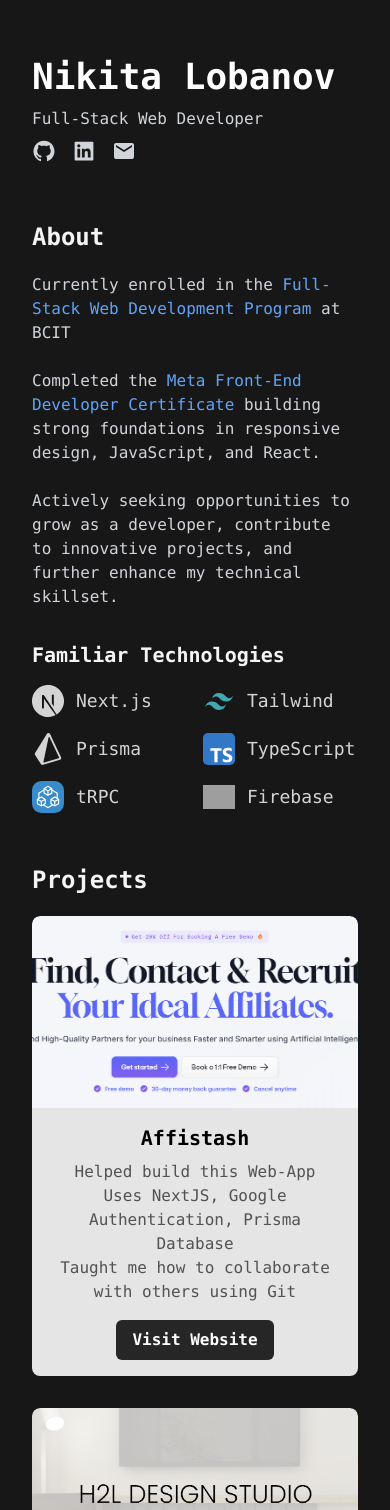
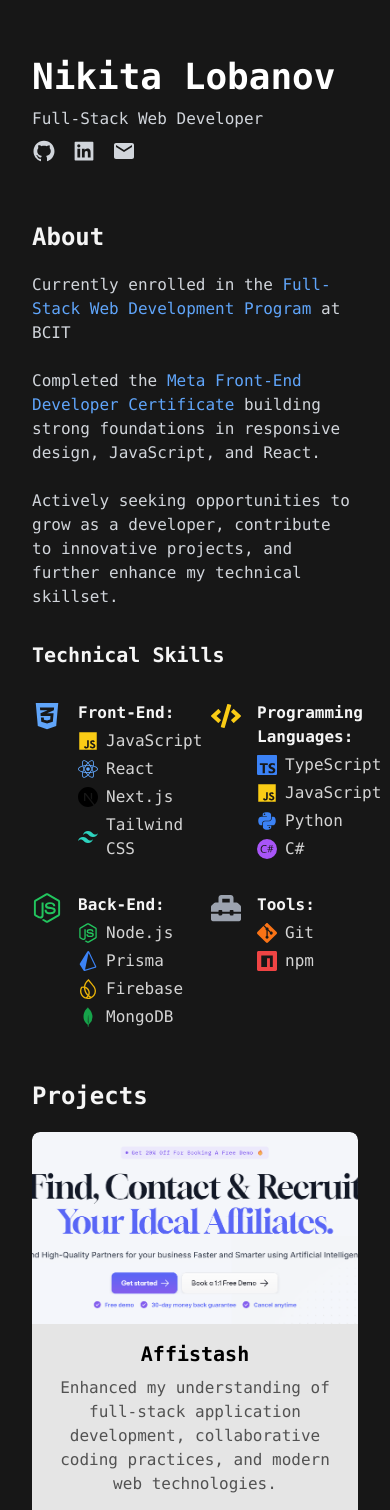
Before and after one commit to nikitalobanov12/nikita_lobanov_portfolio, a Next.js app: page / in a window 390 px wide. Shown: the top 1510 px of the page. Built offline with nearby package versions, Linux system fonts and the light colour scheme; grey boxes are pictures that could not be loaded.

Commit message:
added more content

```diff
--- a/src/app/components/about.tsx
+++ b/src/app/components/about.tsx
@@ -1,54 +1,96 @@
-import Image from 'next/image';
-import React from 'react'
-import Link from 'next/link';
+import React from 'react';
+import { FaReact, FaNodeJs, FaToolbox, FaJs, FaPython, FaCode, FaCss3Alt } from 'react-icons/fa';
+import { SiTypescript, SiNextdotjs, SiTailwindcss,  SiPrisma, SiFirebase, SiMongodb, SiGit, SiNpm, SiCsharp } from 'react-icons/si';
 
-export default function About(){
-  const stack = {
-    nextJS: {
-      name: "Next.js",
-      icon: <Image src="/nextjs.svg" alt="Next.js Logo" width={32} height={32} />,
+export default function About() {
+  const skills = [
+    {
+      category: "Front-End",
+      icon: <FaCss3Alt className="text-blue-400" />,
+      skills: [
+        { name: "JavaScript", icon: <FaJs className="text-yellow-400" /> },
+        { name: "React", icon: <FaReact className="text-blue-400" /> },
+        { name: "Next.js", icon: <SiNextdotjs className="text-black" /> },
+        { name: "Tailwind CSS", icon: <SiTailwindcss className="text-teal-400" /> },
+      ],
     },
-    tailwind: {
-      name: "Tailwind",
-      icon: <Image src="/tailwind.svg" alt="Tailwind CSS Logo" width={32} height={32} />,
+
+    {
+      category: "Programming Languages",
+      icon: <FaCode className="text-yellow-400" />,
+      skills: [
+        { name: "TypeScript", icon: <SiTypescript className="text-blue-500" /> },
+        { name: "JavaScript", icon: <FaJs className="text-yellow-400" /> },
+        { name: "Python", icon: <FaPython className="text-blue-500" /> },
+        { name: "C#", icon: <SiCsharp className="text-purple-500" /> },
+      ],
     },
-    prisma: {
-      name: "Prisma",
-      icon: <Image src="/prisma.svg" alt="Prisma Logo" width={32} height={32} />,
+    {
+      category: "Back-End",
+      icon: <FaNodeJs className="text-green-500" />,
+      skills: [
+        { name: "Node.js", icon: <FaNodeJs className="text-green-500" /> },
+        { name: "Prisma", icon: <SiPrisma className="text-blue-500" /> },
+        { name: "Firebase", icon: <SiFirebase className="text-yellow-500" /> },
+        { name: "MongoDB", icon: <SiMongodb className="text-green-600" /> },
+      ],
     },
-    typescript: {
-      name: "TypeScript",
-      icon: <Image src="/typescript.svg" alt="TypeScript Logo" width={32} height={32} />,
+    {
+      category: "Tools",
+      icon: <FaToolbox className="text-gray-400" />,
+      skills: [
+        { name: "Git", icon: <SiGit className="text-orange-500" /> },
+        { name: "npm", icon: <SiNpm className="text-red-500" /> },
+      ],
     },
-    tRPC: {
-      name: "tRPC",
-      icon: <Image src="/trpc.svg" alt="tRPC Logo" width={32} height={32} />,
-    },
-    firebase: {
-      name: "Firebase",
-      icon: <Image src="/firebase.svg" alt="Firebase Logo" width={32} height={32} />,
-    }
-  };
+  ];
 
   return (
     <>
       <section>
         <h2 className="text-2xl font-semibold leading-relaxed text-neutral-100">About</h2>
         <p className="md:text-lg mt-4">
-          Currently enrolled in the <Link href={"https://www.bcit.ca/programs/full-stack-web-development-diploma-full-time-7540dipma/"} className='text-blue-400 hover:text-blue-600 transition-all'>Full-Stack Web Development Program</Link> at BCIT
-          <br /><br />
-          Completed the <Link href={"https://www.coursera.org/professional-certificates/meta-front-end-developer"} className='text-blue-400 hover:text-blue-600 transition-all'> Meta Front-End Developer Certificate </Link> building strong foundations in responsive design, JavaScript, and React.
-          <br /><br />
-          Actively seeking opportunities to grow as a developer, contribute to innovative projects, and further enhance my technical skillset.
+          Currently enrolled in the{" "}
+          <a
+            href="https://www.bcit.ca/programs/full-stack-web-development-diploma-full-time-7540dipma/"
+            className="text-blue-400 hover:text-blue-600 transition-all"
+          >
+            Full-Stack Web Development Program
+          </a>{" "}
+          at BCIT
+          <br />
+          <br />
+          Completed the{" "}
+          <a
+            href="https://www.coursera.org/professional-certificates/meta-front-end-developer"
+            className="text-blue-400 hover:text-blue-600 transition-all"
+          >
+            Meta Front-End Developer Certificate
+          </a>{" "}
+          building strong foundations in responsive design, JavaScript, and React.
+          <br />
+          <br />
+          Actively seeking opportunities to grow as a developer, contribute to innovative projects, and further enhance my
+          technical skillset.
         </p>
       </section>
       <section>
-        <h3 className="text-xl font-semibold mt-8 text-neutral-100">Familiar Technologies</h3>
-        <ul className="grid grid-cols-2 md:grid-cols-3 gap-4 mt-4">
-          {Object.entries(stack).map(([key, { name, icon }]) => (
-            <li key={key} className="flex items-center space-x-3">
-              {icon}
-              <span className="text-neutral-300 text-lg">{name}</span>
+        <h3 className="text-xl font-semibold mt-8 text-neutral-100">Technical Skills</h3>
+        <ul className=" grid grid-cols-2 gap-8 mt-8 ">
+          {skills.map((skillCategory, index) => (
+            <li key={index} className="flex items-start space-x-4">
+              <div className="text-3xl">{skillCategory.icon}</div>
+              <div>
+                <strong className="text-neutral-100">{skillCategory.category}:</strong>
+                <ul className="mt-1 space-y-1 text-neutral-300">
+                  {skillCategory.skills.map((skill, i) => (
+                    <li key={i} className="flex items-center space-x-2">
+                      {skill.icon && <span className="text-xl">{skill.icon}</span>}
+                      <span>{skill.name}</span>
+                    </li>
+                  ))}
+                </ul>
+              </div>
             </li>
           ))}
         </ul>
--- a/src/app/components/projects.tsx
+++ b/src/app/components/projects.tsx
@@ -95,9 +95,7 @@
     title: 'Affistash',
     imageUrl: '/Affistash.png',
     description: [
-        'Helped build this Web-App',
-        'Uses NextJS, Google Authentication, Prisma Database',
-        'Taught me how to collaborate with others using Git'
+        'Enhanced my understanding of full-stack application development, collaborative coding practices, and modern web technologies.'
       ],
     websiteUrl: 'https://affistash.com/',
   },
@@ -105,8 +103,7 @@
     title: 'H2L Design Studio',
     imageUrl: '/h2l.png',
     description: [
-        'Website for interior design studio, built and designed by me',
-        'Uses Vanilla JS, Html, CSS, Node.js, firebase'
+        'Strengthened skills in designing aesthetically pleasing interfaces, developing full-stack applications, and optimizing website performance for enhanced user experience.'
 
     ],
     websiteUrl: 'https://h2ldesignstudio.com/',
@@ -115,9 +112,9 @@
     title: 'Image Filter',
     imageUrl: "/filter-image.png",
     description: [
-      'Takes a users image, applies a filter and displays it.',
-      'Built with NextJS, Cloudinary for storing images, & npm Sharp library for Image Processing',
-      'Learned how to work with a database, API routing in nextjs, and creating my own backend processes'
+     'Gained hands-on experience with API routing in Next.js to create robust back-end services.',
+     'Improved my understanding of database integration for efficient data handling.',
+     'Strengthened my ability to design and implement custom back-end processes for handling image transformations.',
     ],
     websiteUrl: 'https://filter-image-two.vercel.app/',
     githubUrl: 'https://github.com/nikitalobanov12/filter-image'
```
Also changed, not shown: 1 other file (tests, documents, lock files or other folders).
